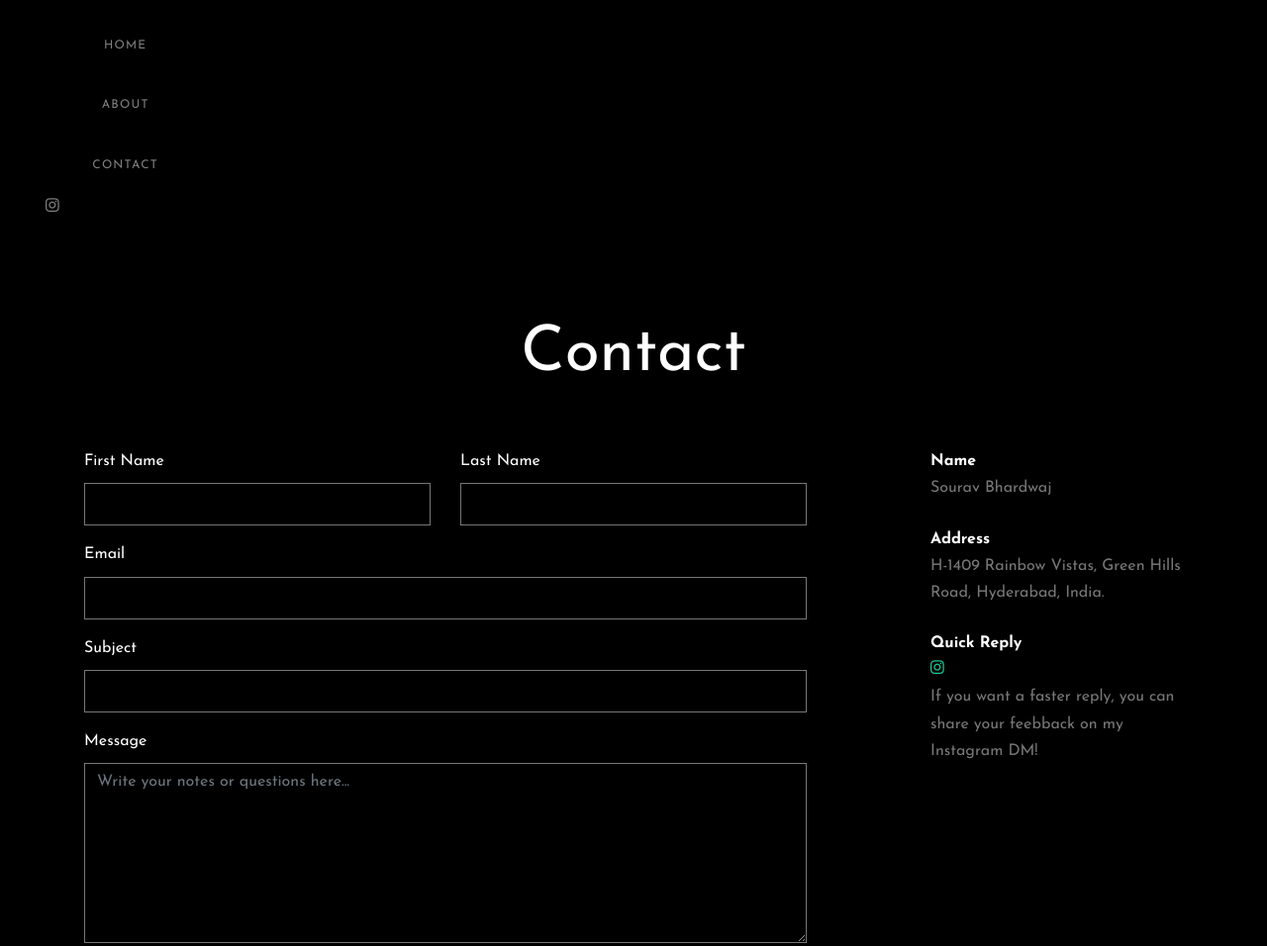
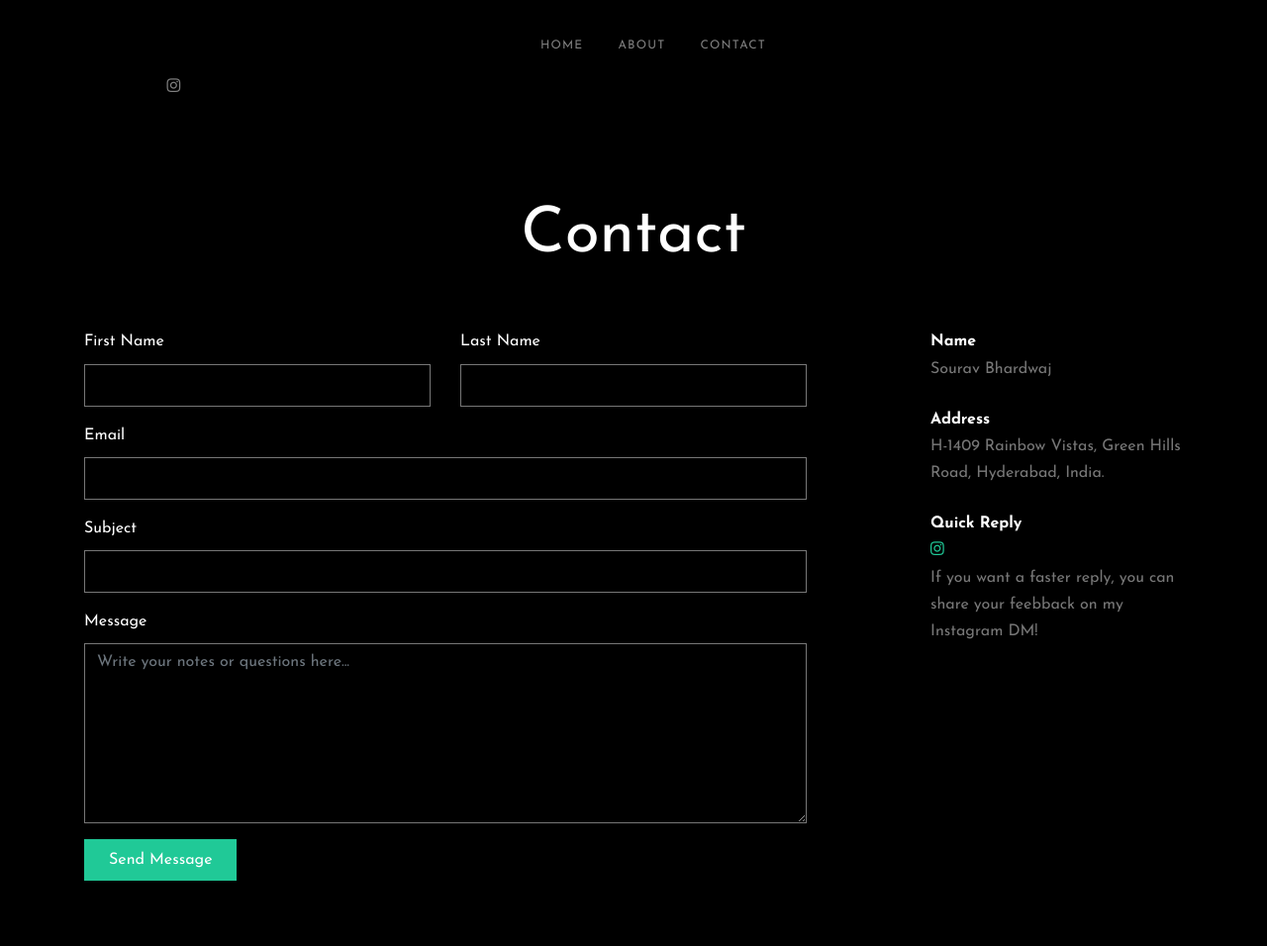
Before and after one commit to Sourav919/lensoflove, a plain HTML site: page contact.html in a window 1280 px wide. Shown: the top 956 px of the page at 99% size. Drawn offline with Linux system fonts and the light colour scheme; files whose address does not match are found by name.

Commit message:
Update contact.html

```diff
--- a/contact.html
+++ b/contact.html
@@ -45,10 +45,6 @@
 
     <header class="site-navbar py-3" role="banner">
 
-<div class="container-fluid">
-    <div class="row align-items-center">
-        <div class="col-6 col-xl-2" data-aos="fade-down">
-<!--             <h1 class="mb-0"><a href="index.html" class="text-white h2 mb-0">Lens Of Love</a></h1> -->
 <div class="container-fluid">
     <div class="row align-items-center">
         <div class="col-12" data-aos="fade-down">
```
